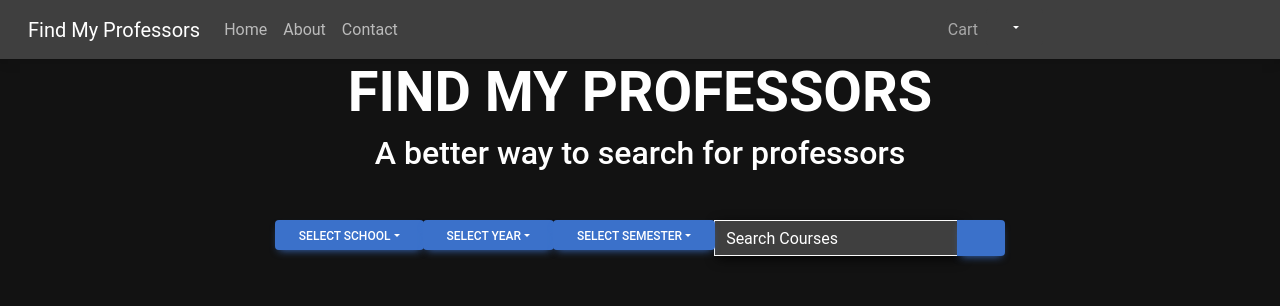
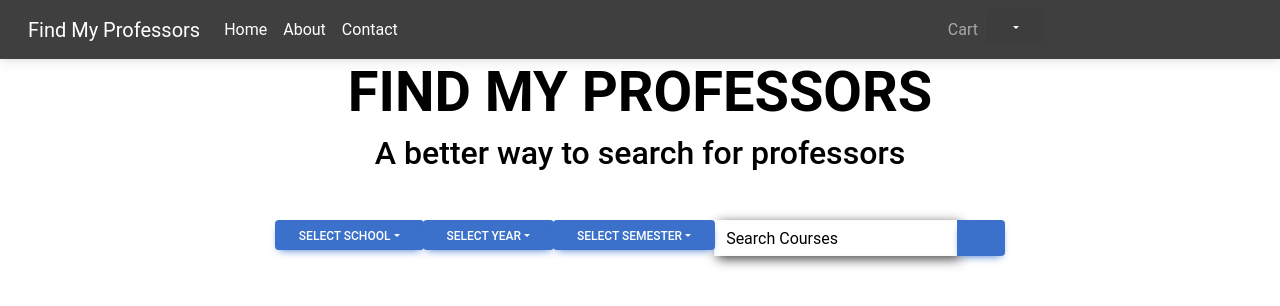
Before and after one commit to FindMyProfessors/findmyprofessors, a React (Create React App) app in the folder website2/: page /Dashboard in a window 1280 px wide. Shown: the top 306 px of the page. Built offline with nearby package versions, Linux system fonts and the light colour scheme; the HTML template or start-up script is replaced by a standard one.

Commit message:
redid some colors but still needs to be fixed. updated the professor table to have some padding.

```diff
--- a/website2/src/components/Dashboard.jsx
+++ b/website2/src/components/Dashboard.jsx
@@ -177,6 +177,7 @@ const Dashboard = () => {
   const handleSearchClick = () => {
     if (schoolId) {
       setHeadersVisible(false);
+      setSearchResults([]);  // Hide the suggested courses
       fetchCourses(schoolId, year, semester, query);
     } else {
       console.error('No school selected');
@@ -187,7 +188,7 @@ const Dashboard = () => {
     <>
       <Header />
 
-      <style>{'body { background-color: #121212; }'}</style>
+      <style>{'body { background-color: #FFFFFF; }'}</style>
 
       <MDBContainer fluid className="d-flex justify-content-center align-items-center">
 
@@ -195,11 +196,11 @@ const Dashboard = () => {
 
           {headersVisible && (
             <>
-              <h1 className="display-4 fw-bold" style={{ color: 'white' }}>
+              <h1 className="display-4 fw-bold" style={{ color: 'black' }}>
                 FIND MY PROFESSORS
               </h1>
 
-              <h2 style={{ color: 'white' }}>
+              <h2 style={{ color: 'black' }}>
                 A better way to search for professors
               </h2>
             </>
@@ -248,12 +249,13 @@ const Dashboard = () => {
                 </MDBDropdown>
 
                 <MDBInput
-                labelClass="text-white"
-                style={{ backgroundColor: '#3f3f3f', boxShadow: '3px 3px 12px rgba(0, 0, 0, 0.75)' }}
-                contrast
-                label="Search Courses"
-                value={query}
-                onChange={(e) => setFilters({ ...filters, query: e.target.value })}/>
+  labelClass="text-black"
+  style={{ backgroundColor: '#FFFFFF', color: 'black', boxShadow: '3px 3px 12px rgba(0, 0, 0, 0.75)' }}
+  contrast
+  label="Search Courses"
+  value={query}
+  onChange={(e) => setFilters({ ...filters, query: e.target.value })}
+/>
                 <MDBBtn color="primary" onClick={handleSearchClick}>
                   <MDBIcon icon="search" />
                 </MDBBtn>
--- a/website2/src/components/DashboardHeader.jsx
+++ b/website2/src/components/DashboardHeader.jsx
@@ -96,7 +96,7 @@ const DashboardHeader = ({ onSearch }) => {
         <div className="d-flex justify-content-start w-100">
 
           <MDBNavbarBrand href='/'>
-              <MDBIcon icon="search fa-1x me-3" style={{ color: '#000000' }} />
+              <MDBIcon icon="search fa-1x me-3" style={{ color: '#3d3d3d' }} />
               Find My Professors
           </MDBNavbarBrand>
 
--- a/website2/src/components/Header.jsx
+++ b/website2/src/components/Header.jsx
@@ -75,7 +75,7 @@ function Header()
                             <MDBNavbarItem>
                                 <MDBNavbarLink
                                 href='./Home'
-                                style={{ color: '#BBBBBB' }}>
+                                style={{ color: '#FFFFFF' }}>
                                     Home
                                 </MDBNavbarLink>
                             </MDBNavbarItem>
@@ -83,7 +83,7 @@ function Header()
                             <MDBNavbarItem>
                                 <MDBNavbarLink
                                 href='./About'
-                                style={{ color: '#BBBBBB' }}>
+                                style={{ color: '#FFFFFF' }}>
                                     About
                                 </MDBNavbarLink>
                             </MDBNavbarItem>
@@ -91,7 +91,7 @@ function Header()
                             <MDBNavbarItem>
                                 <MDBNavbarLink
                                 href='./ContactUs'
-                                style={{ color: '#BBBBBB' }}>
+                                style={{ color: '#FFFFFF' }}>
                                     Contact
                                 </MDBNavbarLink>
                             </MDBNavbarItem>
@@ -115,7 +115,7 @@ function Header()
 
                                 <MDBDropdown>
                                     <MDBDropdownToggle
-                                    style={{ backgroundColor: '#3f3f3f', boxShadow: '3px 3px 12px rgba(0, 0, 0, 0)'}}>
+                                    style={{ backgroundColor: '#3d3d3d', boxShadow: '3px 3px 12px rgba(0, 0, 0, 0)'}}>
 
                                         <MDBIcon
                                         className=''
@@ -127,8 +127,6 @@ function Header()
                                     </MDBDropdownToggle>
                                     <MDBDropdownMenu>
                                         <MDBDropdownItem link>Profile</MDBDropdownItem>
-                                        <MDBDropdownItem link>Settings</MDBDropdownItem>
-
                                         <MDBDropdownItem
                                         link
                                         onClick={toggleOpen}>
--- a/website2/src/components/Home.jsx
+++ b/website2/src/components/Home.jsx
@@ -56,7 +56,7 @@ const containerStyle = {
     <>
         <Header />
 
-        <style>{'body { background-color: #121212; }'}</style>
+        <style>{'body { background-color: #FFFFFF; }'}</style>
 
         <MDBContainer
         style={containerStyle}>
--- a/website2/src/components/Login.jsx
+++ b/website2/src/components/Login.jsx
@@ -76,7 +76,7 @@ const Login = () => {
     <>
       <Header />
 
-      <style>{'body { background-color: #121212; }'}</style>
+      <style>{'body { background-color: #FFFFFF; }'}</style>
 
       <MDBContainer
       style={containerStyle}>
--- a/website2/src/components/SearchBar.jsx
+++ b/website2/src/components/SearchBar.jsx
@@ -180,7 +180,7 @@ const SearchBar = ({ onSearch, filters, setFilters, preventClose, getYearText, g
           </MDBDropdown>
 
           <MDBInput
-          labelClass="text-white"
+          labelClass="text-black"
           style={{ backgroundColor: '#3f3f3f', boxShadow: '3px 3px 12px rgba(0, 0, 0, 0.75)' }}
           contrast
           label="Search Courses"
```
